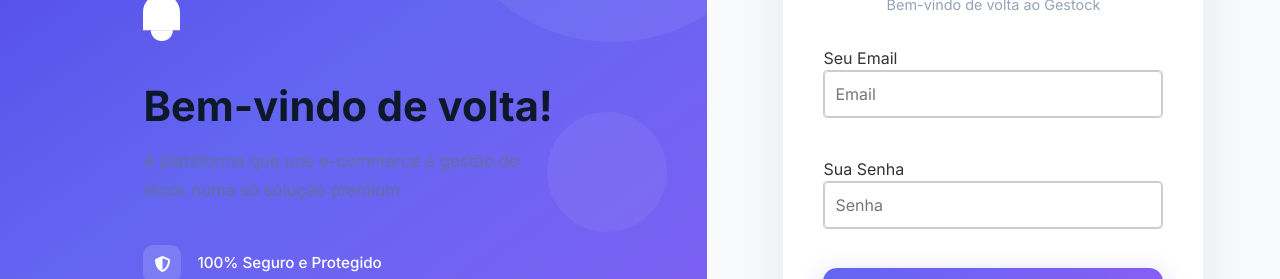
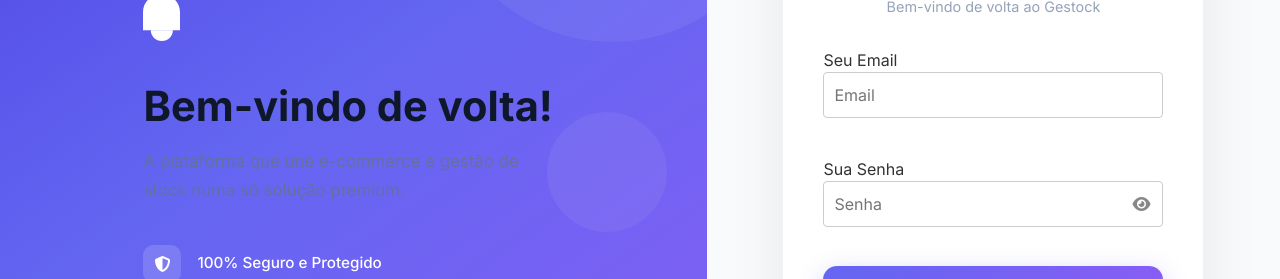
Before and after one commit to Adilson-Vemba/Gestock, an Angular app in the folder frontend/: page /login in a window 1280 px wide. Shown: the part 208-487 px from the top of the page. Built offline with nearby package versions, Linux system fonts and the light colour scheme.

Commit message:
ajustes finais

```diff
--- a/frontend/src/app/components/primary-input/primary-input.html
+++ b/frontend/src/app/components/primary-input/primary-input.html
@@ -3,8 +3,17 @@
     <label [for]="inputName">{{ label }}</label>
 
     <div class="input-content" [class.has-error]="hasError">
-        <input [type]="type" [placeholder]="placeholder" [value]="value" (input)="onInput($event)" (blur)="onTouched()" />
+        <input [type]="displayType" [placeholder]="placeholder" [value]="value" (input)="onInput($event)" (blur)="onTouched()" />
+        <button
+            *ngIf="type === 'password'"
+            type="button"
+            class="toggle-password-btn"
+            (click)="togglePassword()"
+            [title]="showPassword ? 'Ocultar senha' : 'Mostrar senha'">
+            <i class="fas" [ngClass]="showPassword ? 'fa-eye-slash' : 'fa-eye'"></i>
+        </button>
     </div>
 
     <span class="error-msg text-danger small mt-1" *ngIf="hasError">{{ errorMsg }}</span>
+
 </div>
--- a/frontend/src/app/components/primary-input/primary-input.scss
+++ b/frontend/src/app/components/primary-input/primary-input.scss
@@ -5,15 +5,17 @@
     text-align: start;
     margin-bottom: 15px;
 
-
     .input-content{
         width: 100%;
         display: flex;
         align-items: center;
         border: 1px solid #ccc;
         border-radius: 4px;
+        overflow: hidden;
 
-
+        &.has-error {
+            border-color: #dc3545;
+        }
     }
 
     .icon{
@@ -22,13 +24,29 @@
     }
 
     input{
-        width: 100%;
+        flex: 1;
         padding: 10px;
-        border: 1px solid #ccc;
-        border-radius: 4px;
+        border: none;
+        outline: none;
         font-size: 16px;
         margin: 0;
+        background: transparent;
+    }
 
+    .toggle-password-btn {
+        background: none;
+        border: none;
+        outline: none;
+        padding: 0 12px;
+        cursor: pointer;
+        color: #888;
+        font-size: 16px;
+        display: flex;
+        align-items: center;
+        transition: color 0.2s;
 
+        &:hover {
+            color: #333;
+        }
+    }
 }
-}
--- a/frontend/src/app/components/primary-input/primary-input.ts
+++ b/frontend/src/app/components/primary-input/primary-input.ts
@@ -29,8 +29,20 @@ export class PrimaryInput implements ControlValueAccessor {
   @Input() errorMsg: string = '';
 
   value: string = ''
+  showPassword: boolean = false;
   onChange: any = () => { }
   onTouched: any = () => { }
+
+  get displayType(): string {
+    if (this.type === 'password') {
+      return this.showPassword ? 'text' : 'password';
+    }
+    return this.type;
+  }
+
+  togglePassword() {
+    this.showPassword = !this.showPassword;
+  }
 
   onInput(event: any) {
     const value = event.target.value;
--- a/frontend/src/app/services/order.ts
+++ b/frontend/src/app/services/order.ts
@@ -1,5 +1,5 @@
 import { Injectable } from '@angular/core';
-import { HttpClient } from '@angular/common/http';
+import { HttpClient, HttpHeaders } from '@angular/common/http';
 import { Observable } from 'rxjs';
 
 @Injectable({
@@ -10,8 +10,15 @@ export class OrderService {
 
     constructor(private http: HttpClient) { }
 
+    private getHeaders(): HttpHeaders {
+        const token = localStorage.getItem('token');
+        return new HttpHeaders({
+            'Authorization': `Bearer ${token}`
+        });
+    }
+
     getOrders(): Observable<any> {
-        return this.http.get<any>(this.API_URL);
+        return this.http.get<any>(this.API_URL, { headers: this.getHeaders() });
     }
 
     getOrder(id: string): Observable<any> {
@@ -27,6 +34,6 @@ export class OrderService {
     }
 
     approveOrder(id: string): Observable<any> {
-        return this.http.patch<any>(`${this.API_URL}/${id}/approve`, {});
+        return this.http.patch<any>(`${this.API_URL}/${id}/approve`, {}, { headers: this.getHeaders() });
     }
 }
--- a/frontend/src/app/view/client-dashboard/client-dashboard.ts
+++ b/frontend/src/app/view/client-dashboard/client-dashboard.ts
@@ -23,14 +23,20 @@ export class ClientDashboard implements OnInit {
   private router = inject(Router);
 
   userName = this.auth.getUserName();
+  get isAdmin() { return this.auth.isAdmin(); }
   cartItems$ = this.cartService.items$;
   products: any[] = [];
   loading = true;
   mobileMenuOpen = false;
+  showUserMenu = false;
 
   myOrders: any[] = [];
   showMyOrdersModal = false;
   loadingOrders = false;
+
+  toggleUserMenu() {
+    this.showUserMenu = !this.showUserMenu;
+  }
 
   // Filtros
   searchTerm: string = '';
--- a/frontend/src/app/view/store/cart/cart.html
+++ b/frontend/src/app/view/store/cart/cart.html
@@ -5,7 +5,7 @@
         <img src="/images/Logo.svg" alt="Gestock Logo" height="40">
       </a>
       <div class="nav-links">
-        <a routerLink="/" class="nav-item">Voltar para a Loja</a>
+        <a routerLink="/dashboard" class="nav-item">Voltar para a Loja</a>
       </div>
     </div>
   </nav>
@@ -17,7 +17,7 @@
       <i class="fas fa-shopping-cart fa-4x mb-4 text-muted"></i>
       <h2 class="text-muted">Seu carrinho está vazio</h2>
       <p class="mb-4">Adicione alguns produtos para começar sua compra.</p>
-      <a routerLink="/" class="btn btn-primary btn-lg rounded-pill px-5">Ver Produtos</a>
+      <a routerLink="/dashboard" class="btn btn-primary btn-lg rounded-pill px-5">Ver Produtos</a>
     </div>
 
     <div class="row g-4" *ngIf="(cartItems$ | async)?.length">
--- a/frontend/src/app/view/store/home/store-home.html
+++ b/frontend/src/app/view/store/home/store-home.html
@@ -23,9 +23,9 @@
     <div class="container">
       <div class="row align-items-center">
         <div class="col-lg-6 text-center text-lg-start">
-          <span class="badge bg-primary-light text-primary px-3 py-2 rounded-pill mb-3">Revolução em Gestão 2024</span>
-          <h1 class="display-3 fw-bold mb-4 text-white">Gestão Inteligente para o seu Negócio</h1>
-          <p class="lead mb-5 text-white opacity-75">O Gestock é a solução completa que une e-commerce profissional e controle de estoque avançado em uma única plataforma premium.</p>
+          <span class="badge bg-primary-light text-primary px-3 py-2 rounded-pill mb-3">Revolução em Gestão 2026</span>
+          <h1 class="display-3 fw-bold mb-4 text-white" style="text-shadow: 2px 2px 8px rgba(0,0,0,0.7);">Gestão Inteligente para o seu Negócio</h1>
+          <p class="lead mb-5 text-white" style="text-shadow: 1px 1px 6px rgba(0,0,0,0.8); font-weight: 500;">O Gestock é a solução completa que une e-commerce profissional e controle de estoque avançado em uma única plataforma premium.</p>
           <div class="d-flex flex-column flex-sm-row gap-3 justify-content-center justify-content-lg-start">
             <a routerLink="/login" class="btn btn-primary btn-lg px-5 py-3 rounded-pill shadow-lg">Começar Agora</a>
             <a href="#features" class="btn btn-outline-primary btn-lg px-5 py-3 rounded-pill">Saiba Mais</a>
@@ -205,7 +205,7 @@
       </div>
       <hr class="my-5 opacity-10">
       <div class="d-flex flex-column flex-md-row justify-content-between align-items-center gap-3">
-        <p class="text-slate-400 opacity-50 mb-0 small">&copy; 2024 Gestock. Desenvolvido com paixão para empreendedores.</p>
+        <p class="text-slate-400 opacity-50 mb-0 small">&copy; 2026 Gestock. Desenvolvido com paixão para empreendedores.</p>
         <div class="payment-methods opacity-50">
           <i class="fab fa-cc-visa fa-2x mx-2"></i>
           <i class="fab fa-cc-mastercard fa-2x mx-2"></i>
--- a/frontend/src/app/view/venda/venda.html
+++ b/frontend/src/app/view/venda/venda.html
@@ -196,12 +196,16 @@
       </div>
     </div>
 
-    <div class="modal-footer d-flex justify-content-between">
-      <button *ngIf="selectedSale?.approvalStatus === 'Pendente'" class="btn btn-success rounded-pill px-4" (click)="aprovarPagamento(selectedSale.id || selectedSale._id)">
+    <div class="modal-footer d-flex justify-content-between align-items-center">
+      <button *ngIf="selectedSale?.approvalStatus !== 'Aprovado'" class="btn btn-success rounded-pill px-4" (click)="aprovarPagamento(selectedSale.id || selectedSale._id)">
         <i class="fas fa-check-circle me-2"></i> Aceitar Pagamento
       </button>
-      <div *ngIf="selectedSale?.approvalStatus !== 'Pendente'"></div>
-      <button type="button" class="btn btn-light border rounded-pill px-5" (click)="fecharDetalhesModal()">Fechar</button>
+      <span *ngIf="selectedSale?.approvalStatus === 'Aprovado'" class="badge bg-success px-3 py-2">
+        <i class="fas fa-check-circle me-1"></i> Pagamento Aprovado
+      </span>
+      <button type="button" class="btn btn-light border rounded-pill px-4" (click)="fecharDetalhesModal()">
+        <i class="fas fa-times me-1"></i> Fechar
+      </button>
     </div>
   </div>
 </div>
--- a/frontend/src/app/view/venda/venda.scss
+++ b/frontend/src/app/view/venda/venda.scss
@@ -120,6 +120,8 @@
 
     .modal-body {
       padding: 1.5rem;
+      max-height: 65vh;
+      overflow-y: auto;
       .form-group {
         margin-bottom: 1.25rem;
         label { display: block; margin-bottom: 0.5rem; font-weight: 500; font-size: 0.875rem; }
```
Also changed, not shown: frontend/src/app/view/client-dashboard/client-dashboard.html (+9 -8 lines).
